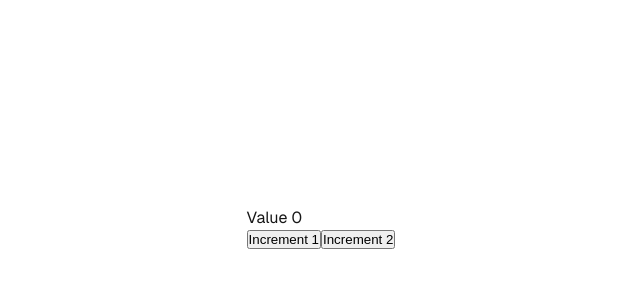
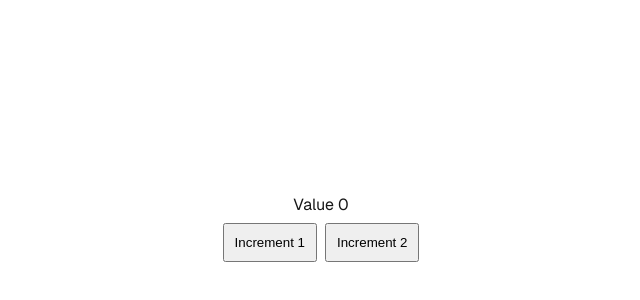
Before and after one commit to sjohnson-pplsi/lessons, a Next.js app in the folder encapsulation/: page / in a window 1280 px wide. Shown: the part 172-472 px from the top of the page, without its empty margins (319-959 px from the left). Built offline with nearby package versions, Linux system fonts and the light colour scheme.

Commit message:
Fixed AdditionForm.

```diff
--- a/encapsulation/src/app/feature/addition/component/AdditionForm.tsx
+++ /dev/null
@@ -1,21 +0,0 @@
-"use client";
-
-import { FC } from "react";
-
-import { fancyTotal } from "../../inner/fancy_total";
-
-import { useAdditionContext } from "./AdditionContext";
-
-export const AdditionForm: FC = () => {
-  const { a, b, increment1, increment2 } = useAdditionContext();
-
-  return (
-    <div>
-      <div>Value {fancyTotal(a, b)}</div>
-      <div>
-        <button onClick={increment1}>Increment 1</button>
-        <button onClick={increment2}>Increment 2</button>
-      </div>
-    </div>
-  );
-};
--- /dev/null
+++ b/encapsulation/src/app/feature/addition/component/addition_form.tsx
@@ -0,0 +1,25 @@
+"use client";
+
+import { FC } from "react";
+
+import { getFancyTotal } from "../../inner/fancy_total";
+
+import { useAdditionContext } from "./addition_context";
+
+export const AdditionForm: FC = () => {
+  const { a, b, increment1, increment2 } = useAdditionContext();
+
+  return (
+    <div className="addition">
+      <div className="addition__total">Value {getFancyTotal(a, b)}</div>
+      <div className="addition__actions">
+        <button className="button" onClick={increment1}>
+          Increment 1
+        </button>
+        <button className="button" onClick={increment2}>
+          Increment 2
+        </button>
+      </div>
+    </div>
+  );
+};
--- a/encapsulation/src/app/feature/addition/component/index.ts
+++ b/encapsulation/src/app/feature/addition/component/index.ts
@@ -1,2 +1,2 @@
-export { AdditionProvider, useAdditionContext } from "./AdditionContext";
-export { AdditionForm } from "./AdditionForm";
+export { AdditionProvider, useAdditionContext } from "./addition_context";
+export { AdditionForm } from "./addition_form";
--- a/encapsulation/src/app/feature/inner/fancy_total.ts
+++ /dev/null
@@ -1,3 +0,0 @@
-export function fancyTotal(...values: number[]) {
-  return values.reduce((total, value) => total + value, 0);
-}
--- /dev/null
+++ b/encapsulation/src/app/feature/inner/fancy_total.tsx
@@ -0,0 +1,9 @@
+import { FC } from "react";
+
+export const FancyTotal: FC<{ values: number[] }> = ({ values }) => {
+  return <div>{getFancyTotal(...values)}</div>;
+};
+
+export function getFancyTotal(...values: number[]) {
+  return values.reduce((total, value) => total + value, 0);
+}
--- a/encapsulation/src/app/globals.css
+++ b/encapsulation/src/app/globals.css
@@ -40,3 +40,26 @@ a {
     color-scheme: dark;
   }
 }
+
+.addition {
+  display: flex;
+  flex-direction: column;
+  gap: 8px;
+  align-items: center;
+}
+
+.addition__total {
+  display: flex;
+  flex-direction: row;
+  gap: 8px;
+}
+
+.addition__actions {
+  display: flex;
+  flex-direction: row;
+  gap: 8px;
+}
+
+.button {
+  padding: 10px;
+}
```
Also changed, not shown: encapsulation/src/app/feature/addition/component/addition_context.tsx (renamed from encapsulation/src/app/feature/addition/component/AdditionContext.tsx), 1 other file (tests, documents, lock files or other folders).
